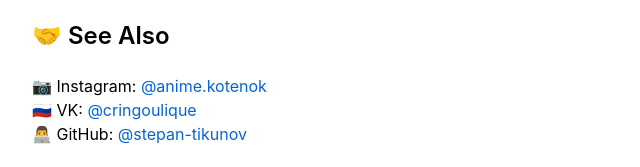
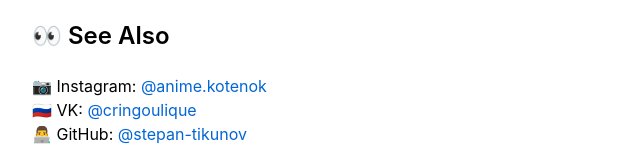
Before and after one commit to stepan-tikunov/cringouli.cc, a plain HTML site: page index.html in a window 1280 px wide. Shown: the part 346-513 px from the top of the page, 118-758 px from the left. Drawn offline with Linux system fonts and the light colour scheme.

Commit message:
Replace emoji

```diff
--- a/index.html
+++ b/index.html
@@ -57,7 +57,7 @@
                 </a>
             </div>
 
-            <h2>🤝 See Also</h2>
+            <h2>👀 See Also</h2>
 
             <div>
                 📷 Instagram:
```
